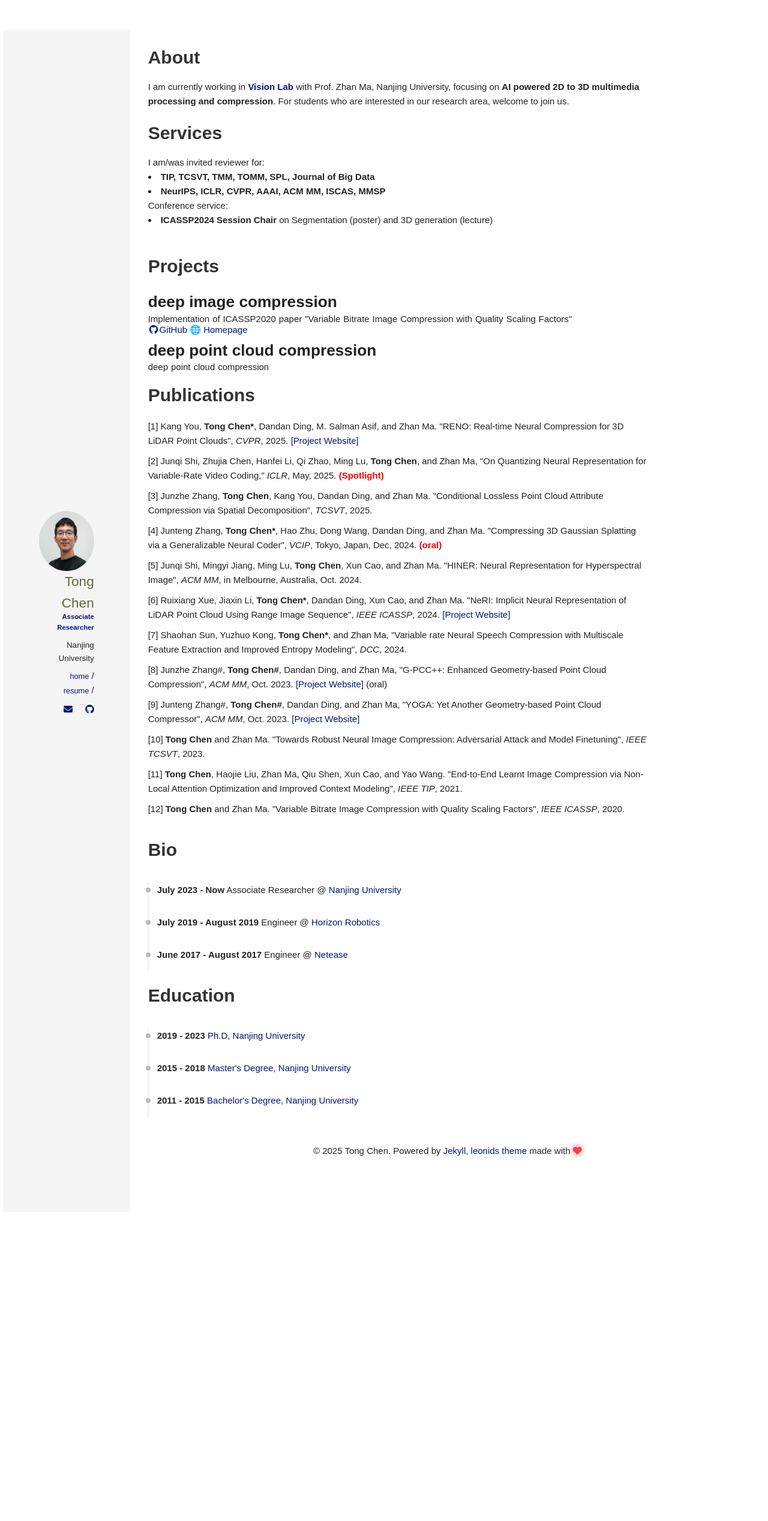
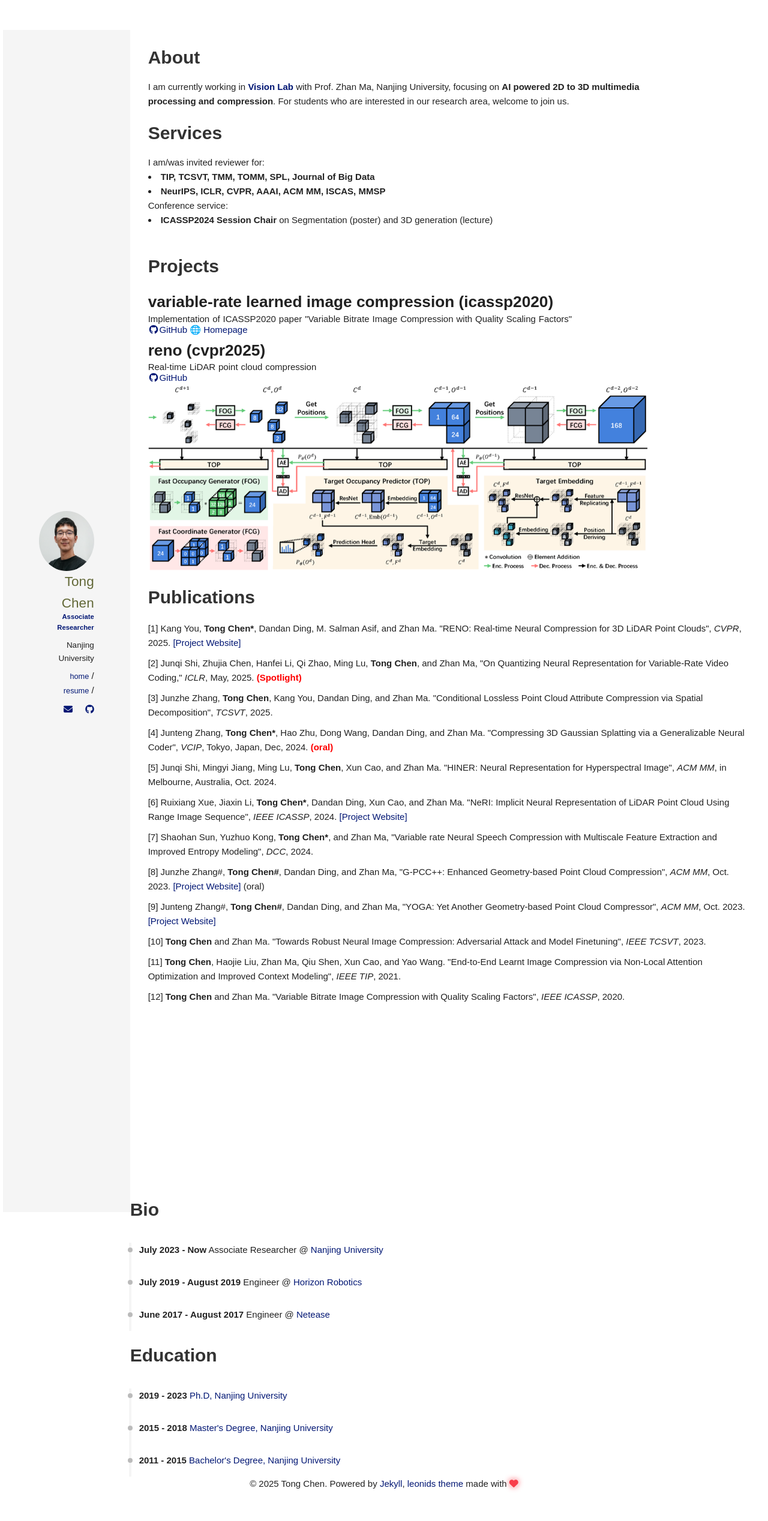
Before and after one commit to tongxyh/tongxyh.github.io, a Jekyll site: the page built from resume.html, in a window 1280 px wide. Shown: the whole page at 60% size. Built offline with Jekyll 4.4.1, drawn with Linux system fonts in a browser that asks for light colours; nearby versions of some CDN libraries; before the commit the page ends 2071 px from its top, so only the background shows below that.

Commit message:
update projects

```diff
--- a/_data/index/projects.yml
+++ b/_data/index/projects.yml
@@ -1,13 +1,13 @@
-- name: Deep Image Compression
+- name: Variable-rate Learned Image Compression (ICASSP2020)
   descr: Implementation of ICASSP2020 paper "Variable Bitrate Image Compression with Quality Scaling Factors"
-  image: pong.png
+  image:
   github: https://github.com/tongxyh/ImageCompression_VariableRate
   website: https://github.com/tongxyh/ImageCompression_VariableRate
 
-- name: Deep Point Cloud Compression
-  descr: deep point cloud compression
-  image:
-  github:
+- name: RENO (CVPR2025)
+  descr: Real-time LiDAR point cloud compression
+  image: Projects/reno.png
+  github: https://github.com/NJUVISION/RENO
   website:
 # - name: kcats
 #   descr: kcats is a stack implementation in node that allows multiple stacks to be created in one object.
--- a/_includes/sections/projects.html
+++ b/_includes/sections/projects.html
@@ -5,14 +5,17 @@
             <div class="col">
                 <h2 style="margin: 0">{{ project.name }}</h2>
                 <p style="margin: 0">{{ project.descr }}</p>
-
                 {% if project.github %}
                 <a href="{{ project.github }} "><i class="fa fa-fw fa-github"></i>GitHub</a>
                 {% endif %}
                 {% if project.website %}
                 <a href="{{ project.website }} ">🌐 Homepage</a>
                 {% endif %}
-
+                {% if project.image %}
+                <div class="col-1">
+                    <img src="{{site.url}}/img/{{ project.image }}" alt="{{ project.name }}" style="width: 100%;">
+                </div>
+                {% endif %}</div>
             </div>
     </div>
 {% endfor %}
--- a/_layouts/default.html
+++ b/_layouts/default.html
@@ -18,6 +18,5 @@
       </div>
     </div>
   </div>
-  {% include js.html %}
 </body>
 </html>
--- a/_layouts/page.html
+++ b/_layouts/page.html
@@ -13,9 +13,3 @@ layout: default
 
 
   </div><!-- end page content -->
-
-
-  {% if site.owner.disqus-shortname and page.comments == true %}
-  <div id="disqus_thread"></div>
-  {% include disqus.html %}
-  {% endif %}
--- a/_layouts/post.html
+++ b/_layouts/post.html
@@ -57,8 +57,3 @@ layout: default
     </li>
   </ul>
 </div><!-- end share-buttons -->
-
-{% if site.owner.disqus-shortname and page.comments == true %}
-<div id="disqus_thread"></div>
-{% include disqus.html %}
-{% endif %}
```
Also changed, not shown: _includes/disqus.html (deleted, +0 -12 lines), _includes/js.html (deleted, +0 -14 lines), img/Projects/reno.png (added), 3 other files.
